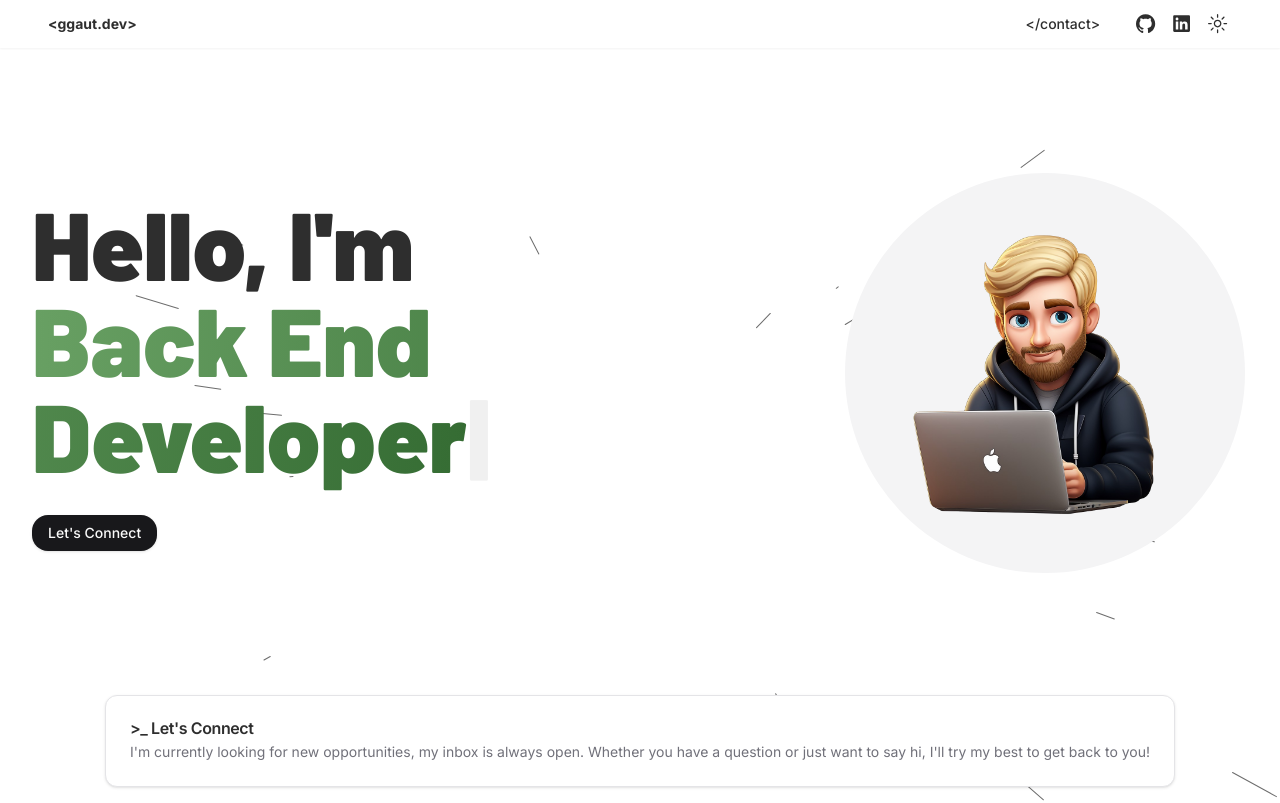
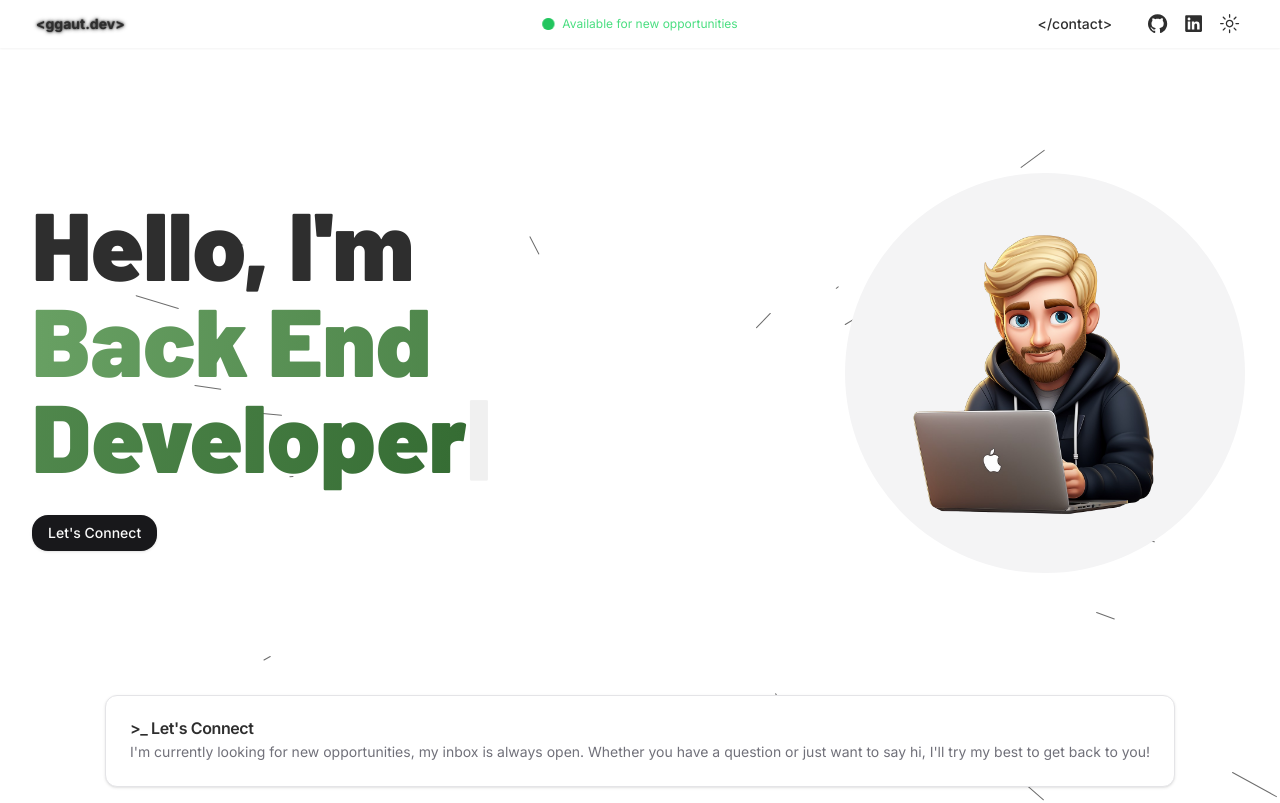
Before and after one commit to gautchap/portfolio, a Next.js app: page / in a window 1280 px wide. Shown: the top 803 px of the page. Built offline with nearby package versions, Linux system fonts and the light colour scheme.

Commit message:
feat : add new span in nav

```diff
--- a/src/components/about-content.tsx
+++ b/src/components/about-content.tsx
@@ -10,7 +10,7 @@ export default function AboutContent() {
     const [tab, setTab] = useState(skills[0].category.toLowerCase());
 
     return (
-        <div className="flex flex-col md:flex-row items-start flex-wrap md:flex-nowrap w-[30rem] h-80">
+        <div className="flex flex-col md:flex-row items-start flex-wrap md:flex-nowrap w-[30rem] h-[30rem] md:h-80">
             <div className="mx-auto md:mx-0">
                 <ul className="flex md:flex-col space-y-5 items-baseline space-x-3">
                     {skills.map((skill) => (
--- a/src/components/main-nav.tsx
+++ b/src/components/main-nav.tsx
@@ -20,12 +20,19 @@ export function MainNav() {
                     <NavigationMenuItem>
                         <Link href="/" legacyBehavior passHref>
                             <NavigationMenuLink className={navigationMenuTriggerStyle()}>
-                <b>&lt;ggaut.dev&gt;</b>
+                                <b className="text-shadow-glow">&lt;ggaut.dev&gt;</b>
                             </NavigationMenuLink>
                         </Link>
                     </NavigationMenuItem>
                 </NavigationMenuList>
             </NavigationMenu>
+            <div className="absolute left-1/2 -translate-x-1/2 flex items-center gap-2">
+                <span className="relative flex h-3 w-3">
+                    <span className="animate-ping absolute inline-flex h-full w-full rounded-full bg-green-400 opacity-75"></span>
+                    <span className="relative inline-flex rounded-full h-3 w-3 bg-green-500"></span>
+                </span>
+                <p className="text-green-400 text-xs">Available for new opportunities</p>
+            </div>
             <NavigationMenu>
                 <NavigationMenuList>
                     <NavigationMenuItem>
@@ -37,20 +44,12 @@ export function MainNav() {
                     </NavigationMenuItem>
                     <NavigationMenuItem className="flex pl-5">
                         <Button variant="ghost" size="icon" title="github">
-              <Link
-                target="_blank"
-                aria-label="github"
-                href="https://github.com/gautchap"
-              >
+                            <Link target="_blank" aria-label="github" href="https://github.com/gautchap">
                                 <Icons.gitHub className="h-[1.2rem] w-[1.2rem]" />
                             </Link>
                         </Button>
                         <Button variant="ghost" size="icon" title="linkedin">
-              <Link
-                target="_blank"
-                aria-label="linkedin"
-                href="https://linkedin.com/in/gauthier-chapon"
-              >
+                            <Link target="_blank" aria-label="linkedin" href="https://linkedin.com/in/gauthier-chapon">
                                 <Icons.linkedin className="h-[1.2rem] w-[1.2rem]" />
                             </Link>
                         </Button>
--- a/src/components/nav-bar.tsx
+++ b/src/components/nav-bar.tsx
@@ -4,7 +4,7 @@ import { MainNav } from "@/components/main-nav";
 export function NavBar() {
     return (
         <>
-      <nav className="h-12 flex px-3 sticky top-0 z-10 shadow-sm bg-background/80 backdrop-blur-sm">
+            <nav className="h-12 flex px-0 sticky top-0 z-10 shadow-sm bg-background/80 backdrop-blur-sm">
                 <div className="container flex items-center justify-between">
                     <SideNav />
                     <MainNav />
--- a/src/components/project-card.tsx
+++ b/src/components/project-card.tsx
@@ -1,11 +1,4 @@
-import {
-  Card,
-  CardContent,
-  CardDescription,
-  CardFooter,
-  CardHeader,
-  CardTitle,
-} from "@/components/ui/card";
+import { Card, CardContent, CardDescription, CardFooter, CardHeader, CardTitle } from "@/components/ui/card";
 import { Badge } from "@/components/ui/badge";
 import Link from "next/link";
 import { Project } from "@/data/projects";
@@ -17,18 +10,14 @@ type ProjectCardProps = {
 
 export default function ProjectCard({ project }: ProjectCardProps) {
     return (
-    <Link
-      href={project.url}
-      target="_blank"
-      className="inline-flex relative w-[320px] h-[280px]"
-    >
+        <Link href={project.url} target="_blank" className="inline-flex relative w-[320px] h-[280px]">
             <div className="opacity-1 hover:opacity-20 transition-opacity duration-300">
                 <Image
                     priority
                     width={640}
                     height={360}
                     alt={project.name}
-          className="block dark:hidden w-[320px] min-h-[280px] h-auto absolute rounded-xl"
+                    className="block dark:hidden w-[320px] min-h-[280px] h-auto absolute rounded-xl aspect-video  hover:blur-sm transition duration-300 transform-gpu"
                     src={project.img.light}
                 />
                 <Image
@@ -36,7 +25,7 @@ export default function ProjectCard({ project }: ProjectCardProps) {
                     width={640}
                     height={360}
                     alt={project.name}
-          className="hidden dark:block w-[320px] min-h-[280px] h-auto absolute rounded-xl"
+                    className="hidden dark:block w-[320px] min-h-[280px] h-auto absolute rounded-xl aspect-video  hover:blur-sm transition duration-300 transform-gpu"
                     src={project.img.dark}
                 />
             </div>
@@ -45,9 +34,7 @@ export default function ProjectCard({ project }: ProjectCardProps) {
                     <CardTitle>&gt;_ {project.name}</CardTitle>
                 </CardHeader>
                 <CardContent>
-          <CardDescription className="text-white">
-            {project.description}
-          </CardDescription>
+                    <CardDescription className="text-white">{project.description}</CardDescription>
                 </CardContent>
                 <CardFooter className="flex-wrap gap-1">
                     {project.badges.map((badge) => (
--- a/src/components/side-nav.tsx
+++ b/src/components/side-nav.tsx
@@ -1,11 +1,4 @@
-import {
-  Sheet,
-  SheetClose,
-  SheetContent,
-  SheetHeader,
-  SheetTitle,
-  SheetTrigger,
-} from "@/components/ui/sheet";
+import { Sheet, SheetClose, SheetContent, SheetHeader, SheetTitle, SheetTrigger } from "@/components/ui/sheet";
 import Link from "next/link";
 import { Button } from "@/components/ui/button";
 import { Icons } from "@/components/icons";
@@ -16,11 +9,7 @@ export function SideNav() {
         <div className="flex w-full items-center justify-between md:hidden">
             <Sheet>
                 <SheetTrigger asChild>
-          <button
-            className="h-5 w-5"
-            title="burger menu"
-            aria-label="burger menu"
-          >
+                    <button className="h-5 w-5" title="burger menu" aria-label="burger menu">
                         <svg
                             xmlns="http://www.w3.org/2000/svg"
                             height="1em"
@@ -35,7 +24,9 @@ export function SideNav() {
                     <SheetHeader className="text-left">
                         <SheetTitle>
                             <SheetClose asChild>
-                <Link href="/">&lt;ggaut.dev&gt;</Link>
+                                <Link href="/" className="text-shadow-glow">
+                                    &lt;ggaut.dev&gt;
+                                </Link>
                             </SheetClose>
                         </SheetTitle>
                         <hr />
@@ -47,22 +38,23 @@ export function SideNav() {
                     </div>
                 </SheetContent>
             </Sheet>
+            <div className="xs:absolute xs:left-1/2 xs:-translate-x-1/2 flex items-center gap-2">
+                <span className="relative flex h-3 w-3">
+                    <span className="animate-ping absolute inline-flex h-full w-full rounded-full bg-green-400 opacity-75"></span>
+                    <span className="relative inline-flex rounded-full h-3 w-3 bg-green-500"></span>
+                </span>
+                <span className="text-green-400 text-xs">
+                    Available<span className="hidden sm:inline-block"> for new opportunities</span>
+                </span>
+            </div>
             <div>
                 <Button variant="ghost" size="icon" title="github">
-          <Link
-            target="_blank"
-            aria-label="github"
-            href="https://github.com/gautchap"
-          >
+                    <Link target="_blank" aria-label="github" href="https://github.com/gautchap">
                         <Icons.gitHub className="h-[1.2rem] w-[1.2rem]" />
                     </Link>
                 </Button>
                 <Button variant="ghost" size="icon" title="linkedin">
-          <Link
-            target="_blank"
-            aria-label="linkedin"
-            href="https://www.linkedin.com/in/gauthier-chapon"
-          >
+                    <Link target="_blank" aria-label="linkedin" href="https://www.linkedin.com/in/gauthier-chapon">
                         <Icons.linkedin className="h-[1.2rem] w-[1.2rem]" />
                     </Link>
                 </Button>
```
Lines whose indentation alone changed are shown as unchanged.
